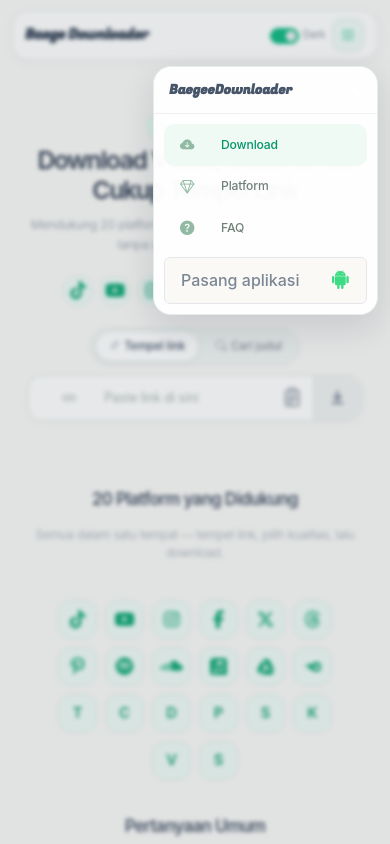
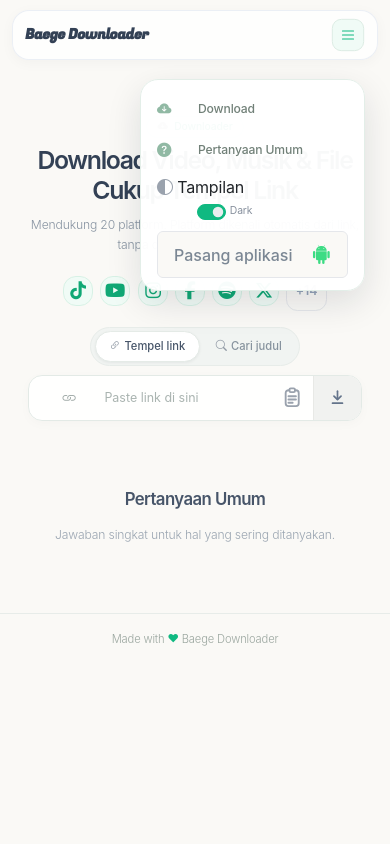
Before and after one commit to grabinet/baege, a website with bundled scripts: page public/index.html in a window 390 px wide. Both pictures are taken after a click on the button 348 px from the left and 35 px from the top of the page. Shown: the top 844 px of the page. Built offline with nearby package versions, Linux system fonts and the light colour scheme.

Commit message:
Refine mobile header dropdown and simplify page sections

```diff
--- a/public/index.html
+++ b/public/index.html
@@ -48,37 +48,31 @@
       <div class="d-none d-md-flex align-items-center me-3">
         <ul class="navbar-nav flex-row">
           <li class="nav-item"><a class="nav-link px-2" href="#download" data-anchor="download">Download</a></li>
-          <li class="nav-item"><a class="nav-link px-2" href="#features" data-anchor="features">Platform</a></li>
           <li class="nav-item"><a class="nav-link px-2" href="#faq" data-anchor="faq">FAQ</a></li>
         </ul>
       </div>
-      <div class="form-check form-switch">
-        <input class="form-check-input" type="checkbox" role="switch" id="themeSwitch" checked>
-        <label class="form-check-label" for="themeSwitch" id="themeLabel">Dark</label>
+      <div class="dropdown">
+        <button class="navbar-toggler d-md-none" type="button" id="menuBtn" data-bs-toggle="dropdown" data-bs-auto-close="true" aria-expanded="false" aria-label="Buka menu">
+          <span class="navbar-toggler-icon"></span>
+        </button>
+        <div class="dropdown-menu dropdown-menu-end" id="mobileSidebar" aria-labelledby="menuBtn">
+          <a class="dropdown-item sidebar-link" href="#download" data-anchor="download"><i class="bi bi-cloud-arrow-down-fill"></i><span>Download</span></a>
+          <a class="dropdown-item sidebar-link" href="#faq" data-anchor="faq"><i class="bi bi-question-circle-fill"></i><span>Pertanyaan Umum</span></a>
+          <div class="dropdown-item theme-menu-item">
+            <span class="theme-menu-label"><i class="bi bi-circle-half"></i> Tampilan</span>
+            <div class="form-check form-switch mb-0">
+              <input class="form-check-input" type="checkbox" role="switch" id="themeSwitch" checked>
+              <label class="form-check-label" for="themeSwitch" id="themeLabel">Dark</label>
+            </div>
+          </div>
+          <div class="dropdown-item install-menu-item">
+            <button type="button" class="sidebar-footer" id="installBtn"><span>Pasang aplikasi</span><i class="bi bi-android2"></i></button>
+          </div>
+        </div>
       </div>
-      <button class="navbar-toggler d-md-none ms-2" type="button" id="menuBtn" aria-label="Toggle navigation"><span class="navbar-toggler-icon"></span></button>
     </div>
   </div>
 </nav>
-
-<div class="sidebar-overlay" id="overlay" hidden></div>
-<div class="offcanvas offcanvas-start" tabindex="-1" id="mobileSidebar">
-  <div class="offcanvas-header">
-    <h5 class="offcanvas-title">BaegeeDownloader</h5>
-    <button type="button" class="btn-close" id="closeMenu" aria-label="Close"></button>
-  </div>
-  <div class="offcanvas-body">
-    <ul class="sidebar-nav">
-      <li><a class="sidebar-link" href="#download" data-anchor="download"><i class="bi bi-cloud-arrow-down-fill"></i><span>Download</span></a></li>
-      <li><a class="sidebar-link" href="#features" data-anchor="features"><i class="bi bi-gem"></i><span>Platform</span></a></li>
-      <li><a class="sidebar-link" href="#faq" data-anchor="faq"><i class="bi bi-question-circle-fill"></i><span>FAQ</span></a></li>
-    </ul>
-    <div class="sidebar-bottom mt-auto">
-      <p class="install-hint" id="installHint" role="status" hidden></p>
-      <button type="button" class="sidebar-footer" id="installBtn" aria-label="Pasang aplikasi BaegeeDownloader"><span>Pasang aplikasi</span><i class="bi bi-android2"></i></button>
-    </div>
-  </div>
-</div>
 
 <section id="download" class="container-fluid hero-section py-5">
   <div class="container px-3 mb-4 content-wrapper">
@@ -117,16 +111,6 @@
   <div id="status" aria-live="polite"></div>
   <div id="results"></div>
 
-  <div class="row mt-4" id="features">
-    <div class="col-12 text-center">
-      <h2 class="main-title mb-3">20 Platform yang Didukung</h2>
-      <p class="section-subtitle">Semua dalam satu tempat — tempel link, pilih kualitas, lalu download.</p>
-    </div>
-    <div class="col-12">
-      <div class="logo-wall" id="platformWall" role="group" aria-label="Daftar platform yang didukung"></div>
-    </div>
-  </div>
-
   <div class="row mt-4" id="faq">
     <div class="col-12 text-center">
       <h2 class="main-title mb-3">Pertanyaan Umum</h2>
@@ -155,7 +139,7 @@
   </div>
 </div>
 
-<footer class="main-footer">
+<footer class="main-footer"><span class="footer-accent-line" aria-hidden="true"></span>
   <div class="container px-3">
     <p class="copyright-text mb-0">Made with <span aria-label="love" style="color:#10b981">&hearts;</span> Baege Downloader</p>
   </div>
```
